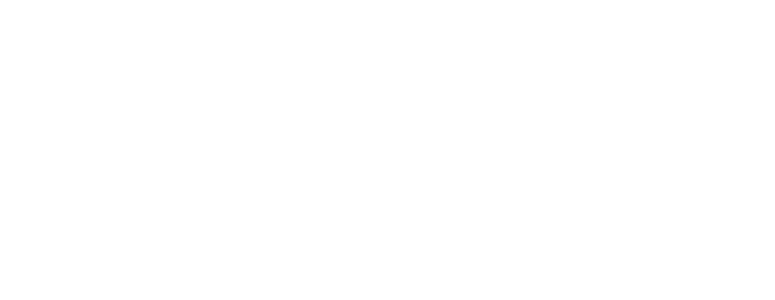
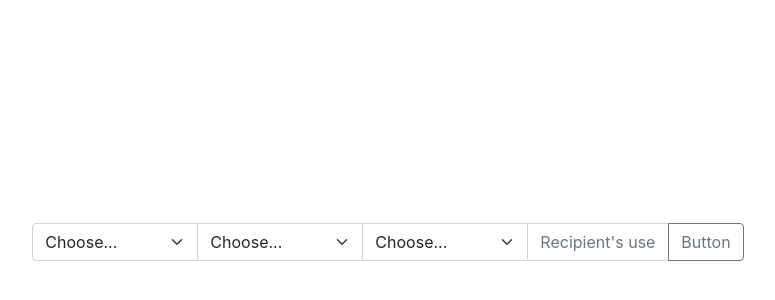
Before and after one commit to macsygavr/study-hunter, a React (Create React App) app in the folder client/: page / in a window 1280 px wide. Shown: the part 150-450 px from the top of the page, without its empty margins (252-1027 px from the left). Built offline with nearby package versions, Linux system fonts and the light colour scheme.

Commit message:
search-input v1.0

```diff
--- a/client/src/App.js
+++ b/client/src/App.js
@@ -9,11 +9,15 @@
 import SignInUser from './components/SignInUser/SignInUser';
 import SignInOrganization from './components/SignInOrganization/SignInOrganization';
 import SignInChoisePage from './components/SignInChoicePage/SignInChoicePage';
+import Search from './components/Search/Search';
 
 function App() {
   return (
     <Router>
       <div className="App">
+        <Route exact path="/">
+          <Search />
+        </Route>
         <Route exact path="/signup">
           <SignUpChoicePage />
         </Route>
--- /dev/null
+++ b/client/src/components/Search/Search.jsx
@@ -0,0 +1,28 @@
+function Search() {
+  return (
+    <div className="input-group">
+      <select className="form-select" id="inputGroupSelect04" aria-label="Example select with button addon">
+        <option selected>Choose...</option>
+        <option value="1">One</option>
+        <option value="2">Two</option>
+        <option value="3">Three</option>
+      </select>
+      <select className="form-select" id="inputGroupSelect04" aria-label="Example select with button addon">
+        <option selected>Choose...</option>
+        <option value="1">One</option>
+        <option value="2">Two</option>
+        <option value="3">Three</option>
+      </select>
+      <select className="form-select" id="inputGroupSelect04" aria-label="Example select with button addon">
+        <option selected>Choose...</option>
+        <option value="1">One</option>
+        <option value="2">Two</option>
+        <option value="3">Three</option>
+      </select>
+      <input type="text" className="form-control" placeholder="Recipient's username" aria-label="Recipient's username" aria-describedby="button-addon2" />
+      <button className="btn btn-outline-secondary" type="button">Button</button>
+    </div>
+  );
+}
+
+export default Search;
```
